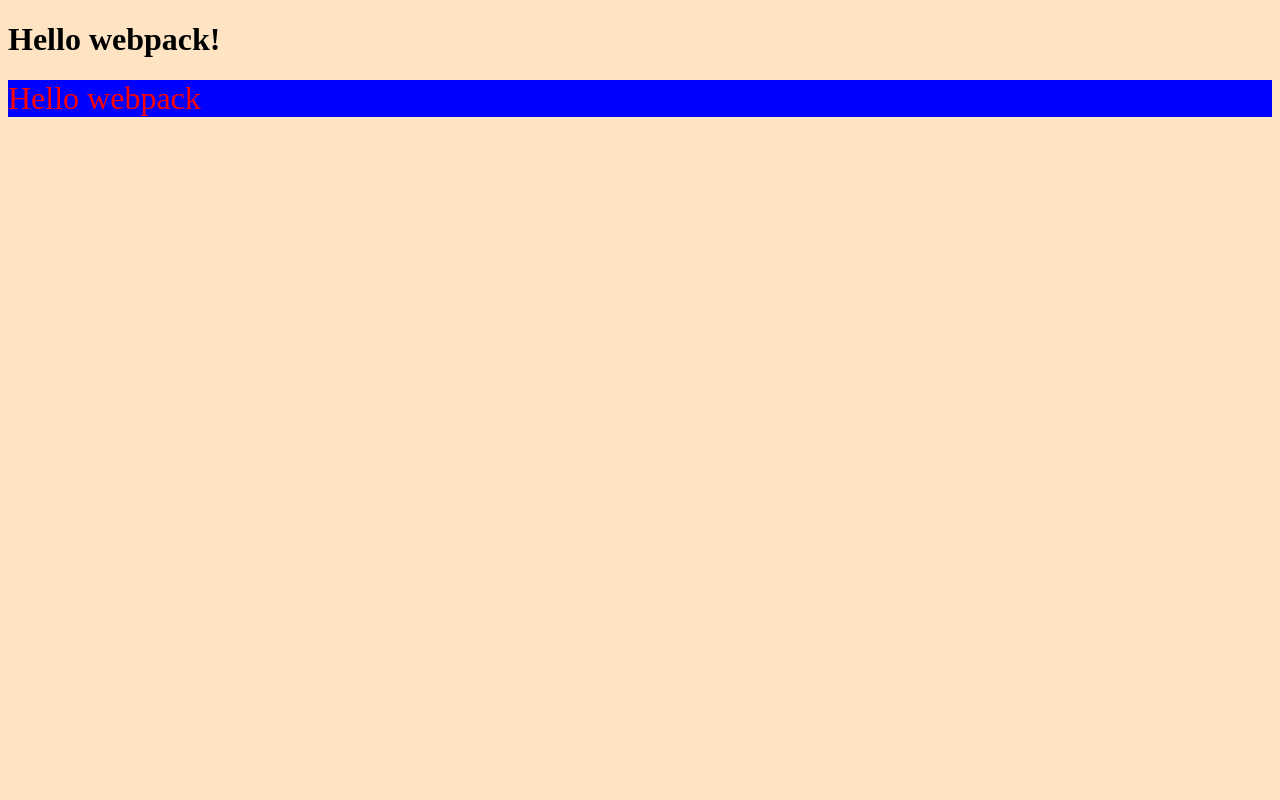
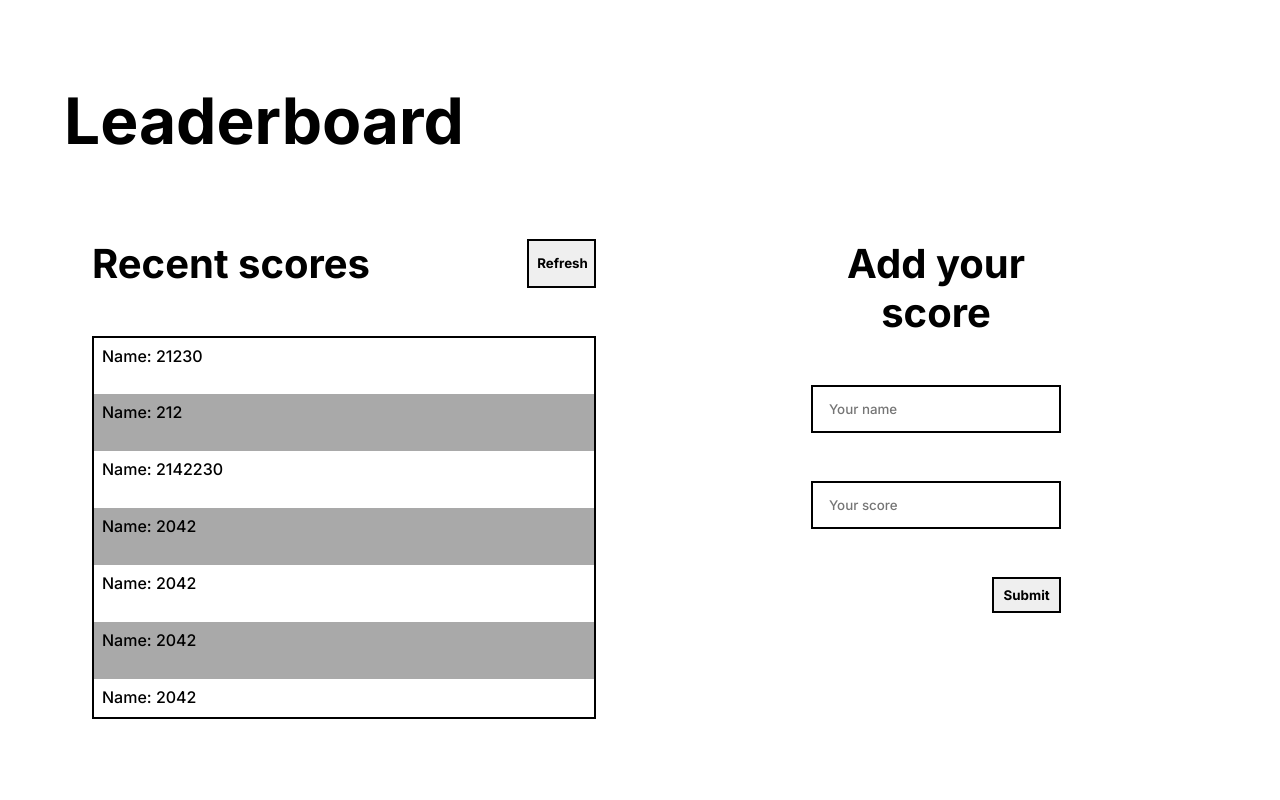
Before and after one commit to victormc13/Leaderboard, a website built with webpack: page src/index.html in a window 1280 px wide. Built offline with nearby package versions, Linux system fonts and the light colour scheme.

Commit message:
Add the structure for the Leaderboard page

```diff
--- a/src/index.html
+++ b/src/index.html
@@ -1,11 +1,49 @@
 <!DOCTYPE html>
 <html lang="en">
-<head>
-    <meta charset="UTF-8">
-    <meta name="viewport" content="width=device-width, initial-scale=1.0">
-    <title>Webpack Exercise</title>
-</head>
-<body>
-    <h1>Hello webpack!</h1>
-</body>
+  <head>
+    <meta charset="UTF-8" />
+    <meta name="viewport" content="width=device-width, initial-scale=1.0" />
+    <!-- Fonts -->
+    <link rel="preconnect" href="https://fonts.googleapis.com" />
+    <link rel="preconnect" href="https://fonts.gstatic.com" crossorigin />
+    <link
+      href="https://fonts.googleapis.com/css2?family=Inter:wght@500;700&display=swap"
+      rel="stylesheet"
+    />
+    <title>LeaderBoard</title>
+  </head>
+  <body>
+    <div class="container flex-column">
+      <h1 class="title">Leaderboard</h1>
+      <div class="css-grid">
+        <div class="scores-container flex-column">
+          <div class="flex-row">
+            <h2 class="subtitle">Recent scores</h2>
+            <button class="refresh-btn btn" type="button">Refresh</button>
+          </div>
+          <ul class="score-list">
+            <li>Name: 21230</li>
+            <li>Name: 212</li>
+            <li>Name: 2142230</li>
+            <li>Name: 2042</li>
+            <li>Name: 2042</li>
+            <li>Name: 2042</li>
+            <li>Name: 2042</li>
+            <li>Name: 2042</li>
+            <li>Name: 2042</li>
+            <li>Name: 2042</li>
+          </ul>
+        </div>
+        <div class="addscore-container flex-column">
+          <h2 class="subtitle">Add your score</h2>
+          <input type="text" placeholder="Your name" />
+          <input type="text" placeholder="Your score" />
+          <button class="submit-btn btn" type="button">Submit</button>
+        </div>
+      </div>
+    </div>
+
+    <!-- Scripts -->
+    <script src="index.js"></script>
+  </body>
 </html>
--- a/src/index.js
+++ b/src/index.js
@@ -1,14 +1 @@
-import _ from 'lodash';
 import './style.css';
-
-function component() {
-  const element = document.createElement('div');
-
-  // Lodash, now imported by this script
-  element.innerHTML = _.join(['Hello', 'webpack'], ' ');
-  element.classList.add('hello');
-
-  return element;
-}
-
-document.body.appendChild(component());
--- a/src/style.css
+++ b/src/style.css
@@ -1,9 +1,98 @@
-body {
-  background-color: bisque;
+* {
+  margin: 0;
+  padding: 0;
+  font-family: 'Inter', sans-serif;
+  box-sizing: border-box;
+  list-style: none;
 }
 
-.hello {
-  color: red;
-  font-size: 2rem;
-  background-color: blue;
+body {
+  display: flex;
+  flex-direction: column;
+  justify-content: center;
+  align-items: center;
+  min-height: 100vh;
 }
+
+.title {
+  font-size: 8vh;
+  font-weight: 700;
+}
+
+.subtitle {
+  font-size: 5vh;
+}
+
+.flex-column {
+  display: flex;
+  flex-direction: column;
+}
+
+.flex-row {
+  display: flex;
+  justify-content: space-between;
+}
+
+.container {
+  min-width: 90vw;
+  display: flex;
+  flex-direction: column;
+  gap: 5rem;
+}
+
+.css-grid {
+  display: grid;
+  justify-items: center;
+  gap: 2rem;
+  grid-template-columns: repeat(auto-fit, minmax(310px, 1fr));
+}
+
+.scores-container {
+  width: 90%;
+  height: 60vh;
+  gap: 3rem;
+}
+
+.score-list {
+  height: 100%;
+  border: 2px solid black;
+  overflow-y: scroll;
+}
+
+.score-list::-webkit-scrollbar {
+  width: 0;
+}
+
+.score-list li {
+  height: 15%;
+  padding: 0.5rem;
+}
+
+.score-list :nth-child(even) {
+  background-color: darkgray;
+}
+
+.addscore-container {
+  width: 90%;
+  max-width: 250px;
+  text-align: center;
+  gap: 3rem;
+}
+
+.addscore-container input {
+  height: 10%;
+  border: 2px solid black;
+  padding: 1rem;
+}
+
+.btn {
+  width: 4.3rem;
+  padding: 0.5rem;
+  font-weight: 700;
+  border: 2px solid black;
+  cursor: pointer;
+}
+
+.submit-btn {
+  align-self: flex-end;
+}
```
Also changed, not shown: package.json (+12 -2 lines), .eslintrc.json (added), .github/workflows/linters.yml (added), .stylelintrc.json (added), dist/index.html, dist/main.js, 2 other files.
